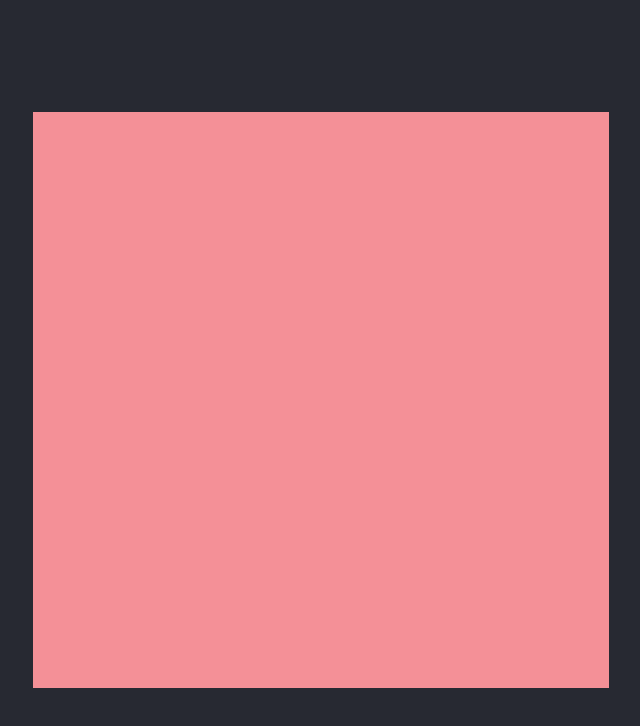
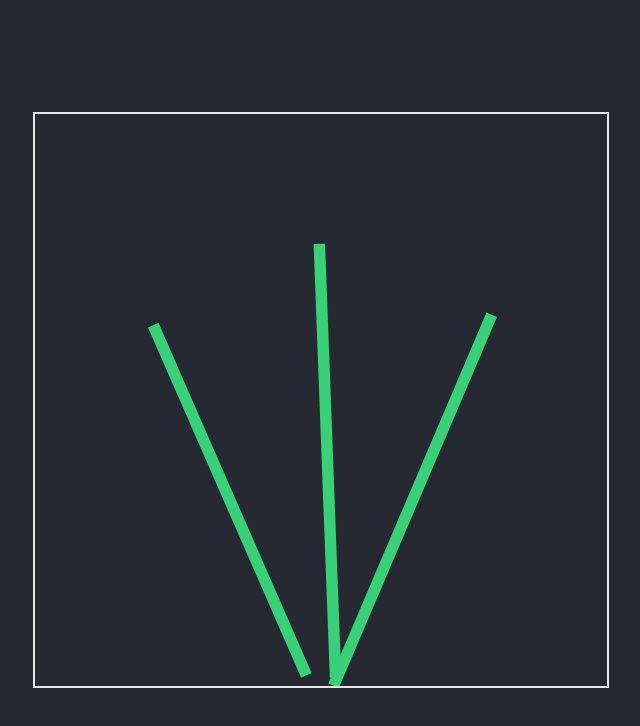
Before and after one commit to Natouche68/hearted-flowers, a SvelteKit app: page / in a window 1280 px wide. Shown: the top 726 px of the page, without its empty margins (319-959 px from the left). Built offline with nearby package versions, Linux system fonts and the light colour scheme.

Commit message:
Draw the stems

```diff
--- a/src/routes/+page.svelte
+++ b/src/routes/+page.svelte
@@ -1,4 +1,82 @@
+<script lang="ts">
+	import { onMount } from "svelte";
+
+	type Flower = {
+		base: {
+			x: number;
+			y: number;
+		};
+		top: {
+			x: number;
+			y: number;
+		};
+	};
+
+	let leftFlower = $state<Flower>();
+	let centerFlower = $state<Flower>();
+	let rightFlower = $state<Flower>();
+
+	onMount(() => {
+		leftFlower = {
+			base: {
+				x: 40 + Math.random() * 10,
+				y: 96 + Math.random() * 4,
+			},
+			top: {
+				x: 20 + Math.random() * 10,
+				y: 25 + Math.random() * 15,
+			},
+		};
+		centerFlower = {
+			base: {
+				x: 45 + Math.random() * 10,
+				y: 96 + Math.random() * 4,
+			},
+			top: {
+				x: 45 + Math.random() * 10,
+				y: 15 + Math.random() * 10,
+			},
+		};
+		rightFlower = {
+			base: {
+				x: 50 + Math.random() * 10,
+				y: 96 + Math.random() * 4,
+			},
+			top: {
+				x: 70 + Math.random() * 10,
+				y: 25 + Math.random() * 15,
+			},
+		};
+	});
+</script>
+
 <div class="h-dvh flex justify-center items-center bg-[#272932]">
-	<svg viewBox="0 0 100 100" class="m-6 object-contain max-w-xl bg-[#f49097]">
+	<svg viewBox="0 0 100 100" class="m-6 object-contain max-w-xl border-2">
+		<line
+			x1={leftFlower?.base.x}
+			y1={leftFlower?.base.y}
+			x2={leftFlower?.top.x}
+			y2={leftFlower?.top.y}
+			stroke="#37d278"
+			stroke-width="2"
+		/>
+
+		<line
+			x1={centerFlower?.base.x}
+			y1={centerFlower?.base.y}
+			x2={centerFlower?.top.x}
+			y2={centerFlower?.top.y}
+			stroke="#37d278"
+			stroke-width="2"
+		/>
+
+		<line
+			x1={rightFlower?.base.x}
+			y1={rightFlower?.base.y}
+			x2={rightFlower?.top.x}
+			y2={rightFlower?.top.y}
+			stroke="#37d278"
+			stroke-width="2"
+		/>
 	</svg>
 </div>
```
